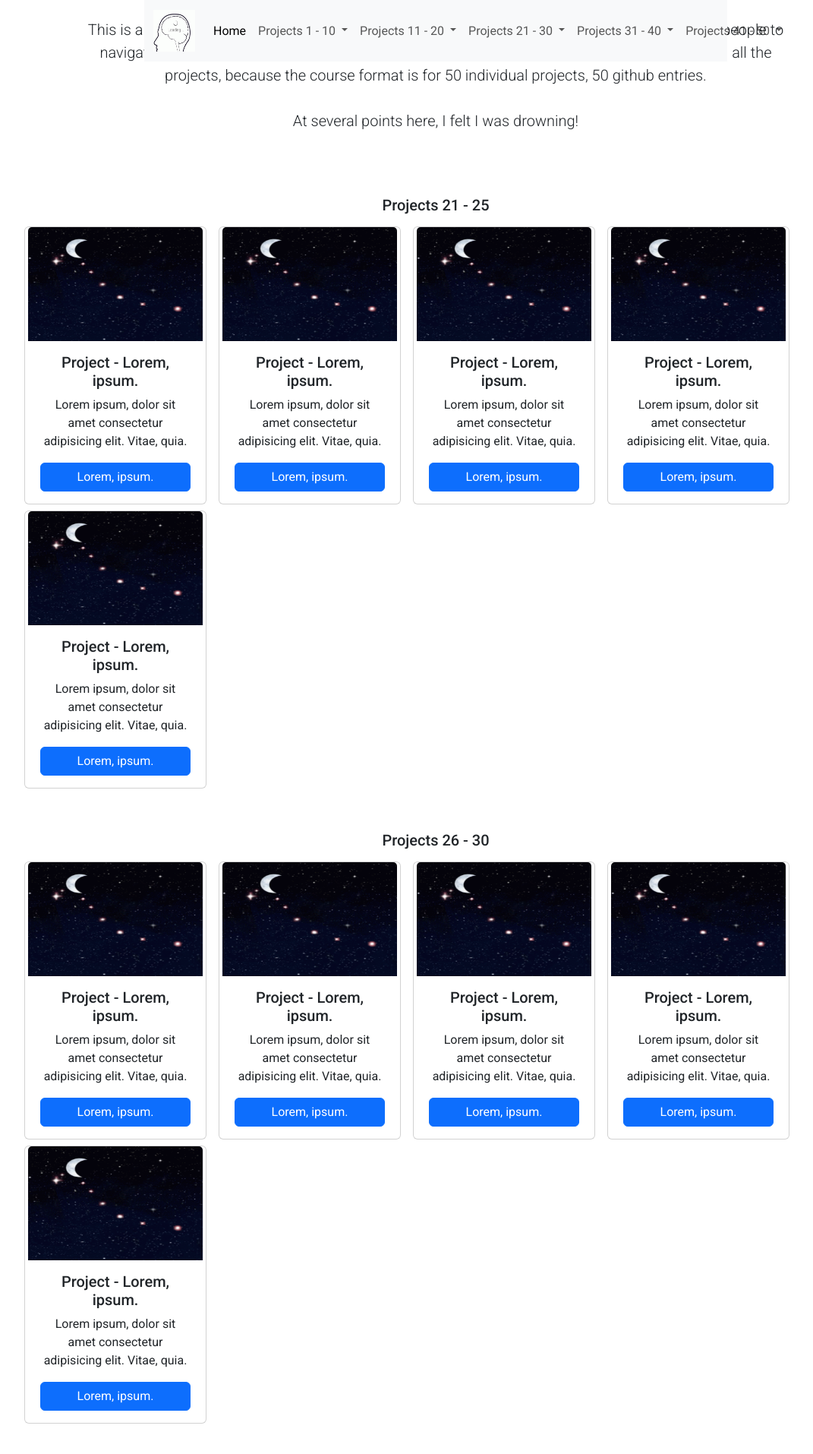
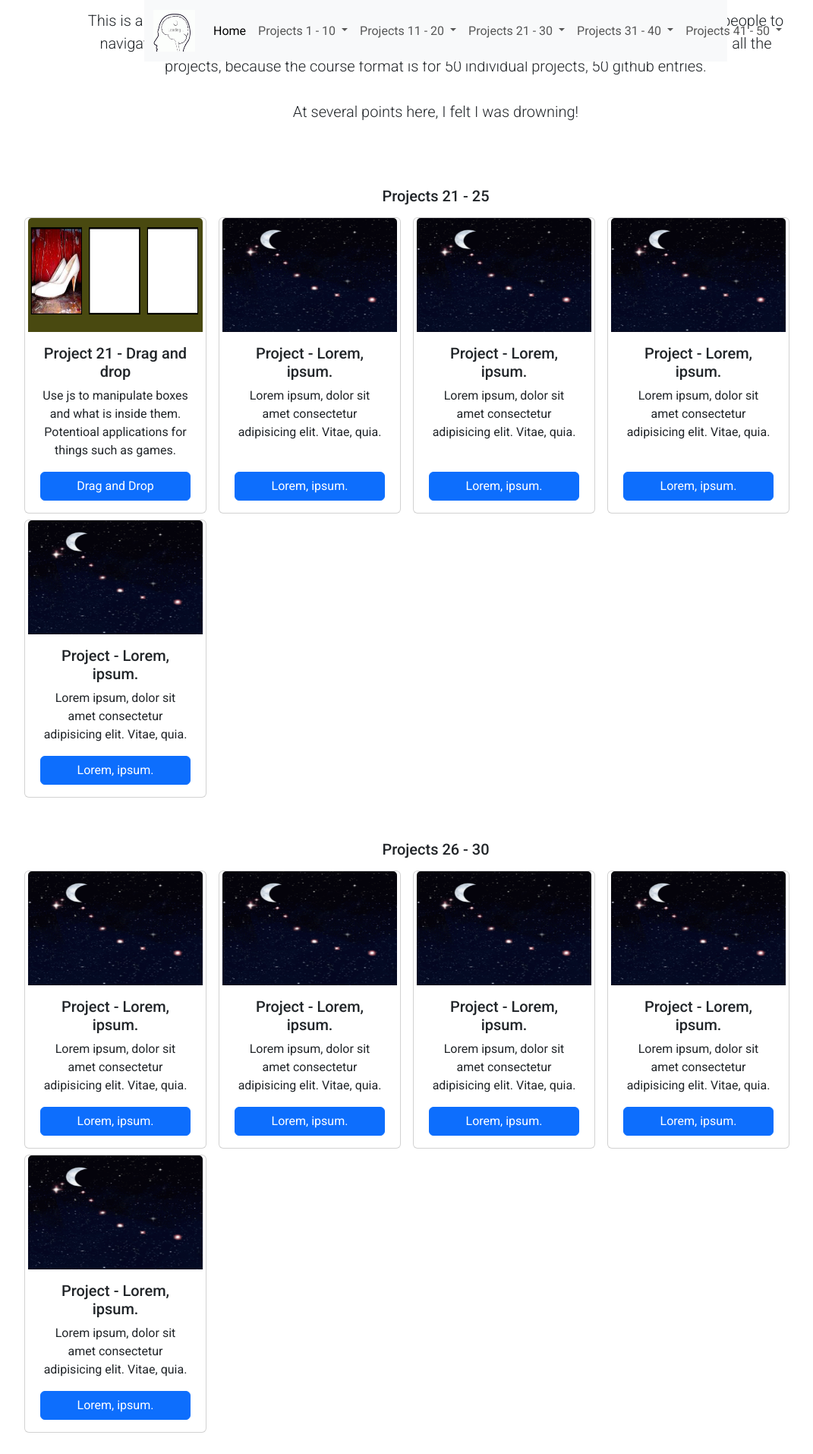
Before and after one commit to ANDREWAHN-UK/50Projects-in-PHP, a PHP site: page /Base/baseIndex21-30.php in a window 1280 px wide. Shown: the top 1914 px of the page at 76% size, without its empty margins (66-1137 px from the left). Before the commit the page ends 1874 px from the top, so only its background shows below. Run offline with PHP 8.4, Linux system fonts and the light colour scheme.

Commit message:
update images for project 21, update base 21-30

```diff
--- a/Base/baseIndex21-30.php
+++ b/Base/baseIndex21-30.php
@@ -42,11 +42,11 @@
              <div class="row form-group gx-2 gy-2 mt-5">
                 <h5>Projects 21 - 25</h5>
                 <div class="card mx-2" style="width: 15rem;" style="height: 10rem;">
-                    <img src="../Base/baseMedia/ladyOnRocket.gif" class="card-img-top" alt="...">
+                    <img src="../Project21/media/project21thumb.png" class="card-img-top" alt="...">
                     <div class="card-body">
-                        <h5 class="card-title">Project  - Lorem, ipsum.</h5>
-                        <p class="card-text"> Lorem ipsum, dolor sit amet consectetur adipisicing elit. Vitae, quia.</p>
-                        <a href="" class="btn btn-primary"> Lorem, ipsum.
+                        <h5 class="card-title">Project 21 - Drag and drop</h5>
+                        <p class="card-text"> Use js to manipulate boxes and what is inside them. Potentioal applications for things such as games.</p>
+                        <a href="../Project21/project21.php" class="btn btn-primary"> Drag and Drop
                         </a>
                     </div>
                 </div>
```
Also changed, not shown: Project21/media/gs1.jpg (deleted), Project21/media/project21thumb.png (added).
